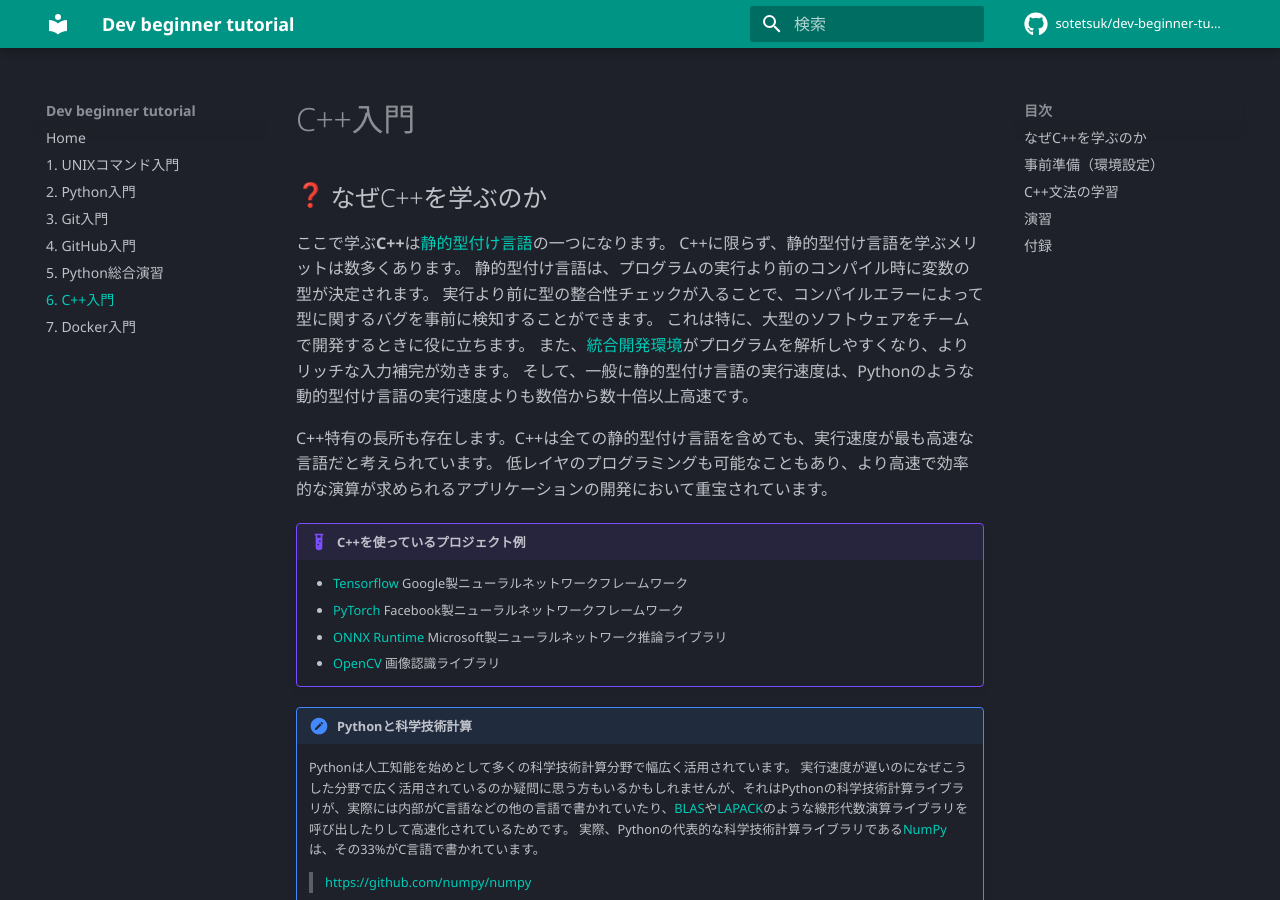
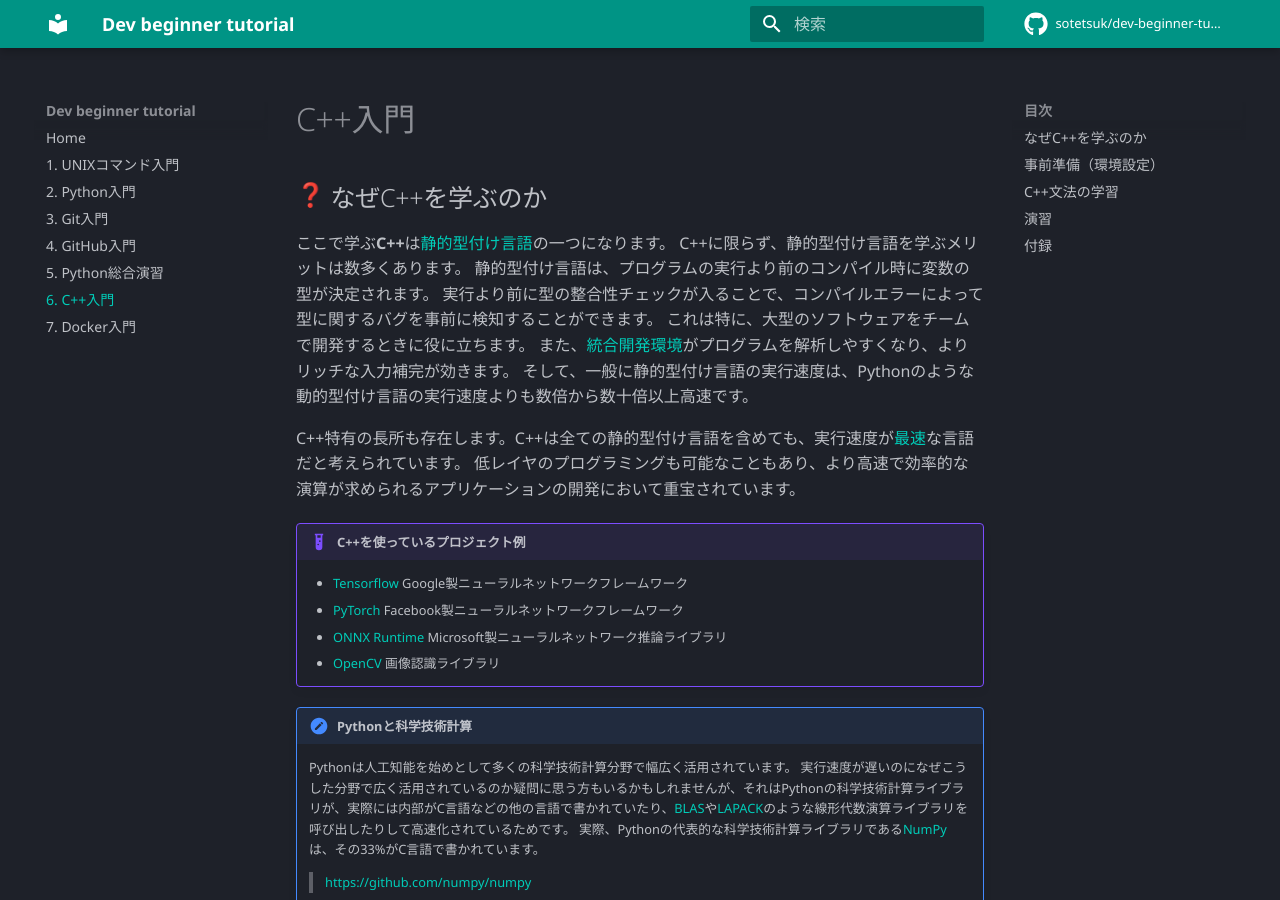
Before and after one commit to sotetsuk/dev-beginner-tutorial, an MkDocs documentation site: the page built from docs/cpp.md, in a window 1280 px wide and 900 px high. Built offline with MkDocs 1.6.1 and Material for MkDocs 9.7.7, drawn with Linux system fonts in a browser that asks for light colours; emoji names are drawn with the system emoji font; comment, search, counter and statistics services are not loaded.

```diff
--- a/docs/cpp.md
+++ b/docs/cpp.md
@@ -10,7 +10,7 @@ C++に限らず、静的型付け言語を学ぶメリットは数多くあり
 また、[統合開発環境](https://ja.wikipedia.org/wiki/%E7%B5%B1%E5%90%88%E9%96%8B%E7%99%BA%E7%92%B0%E5%A2%83)がプログラムを解析しやすくなり、よりリッチな入力補完が効きます。
 そして、一般に静的型付け言語の実行速度は、Pythonのような動的型付け言語の実行速度よりも数倍から数十倍以上高速です。
 
-C++特有の長所も存在します。C++は全ての静的型付け言語を含めても、実行速度が最も高速な言語だと考えられています。
+C++特有の長所も存在します。C++は全ての静的型付け言語を含めても、実行速度が[最速](https://benchmarksgame-team.pages.debian.net/benchmarksgame/which-programs-are-fastest.html)な言語だと考えられています。
 低レイヤのプログラミングも可能なこともあり、より高速で効率的な演算が求められるアプリケーションの開発において重宝されています。
 
 !!! example "C++を使っているプロジェクト例"
```
